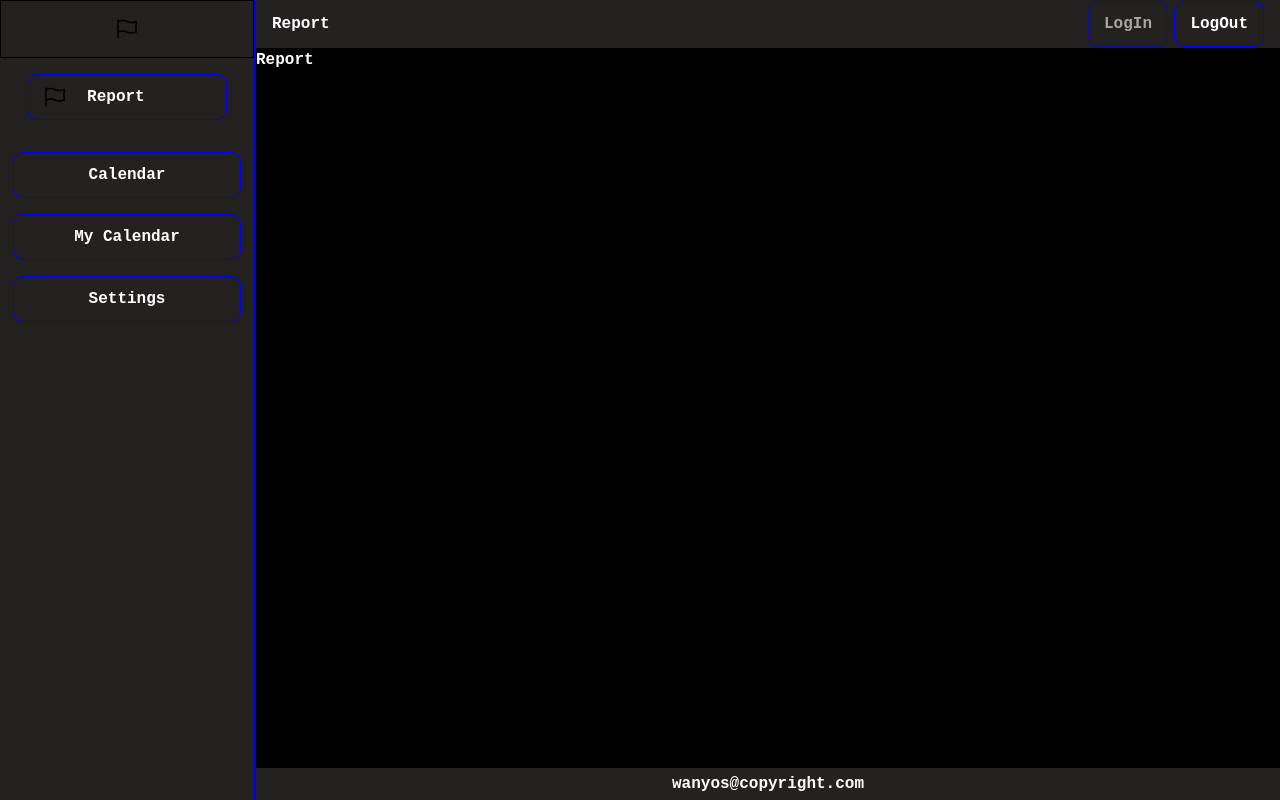
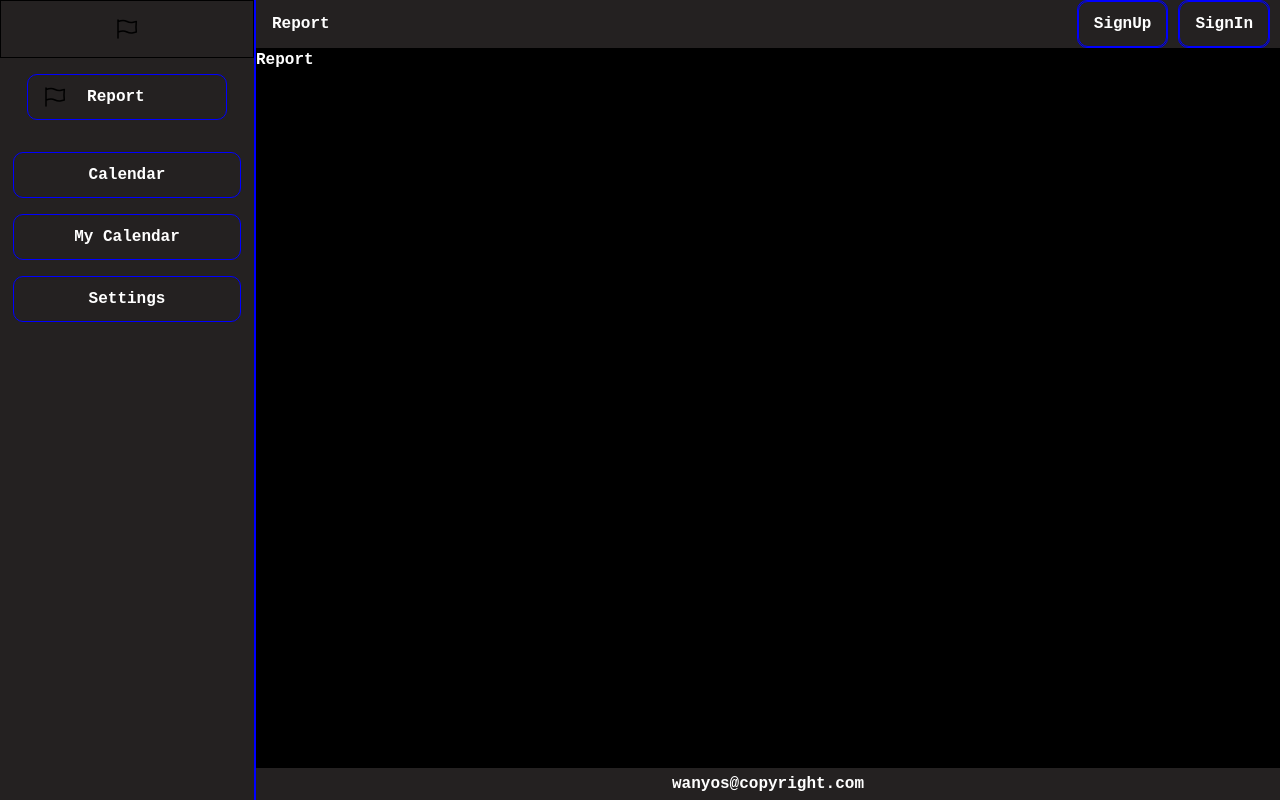
Before and after one commit to wanyos/emt-calendar, a Vue app: page / in a window 1280 px wide. Built offline with nearby package versions, Linux system fonts and the light colour scheme.

Commit message:
changes in login

```diff
--- a/src/App.vue
+++ b/src/App.vue
@@ -53,6 +53,7 @@ const modalStore = useModal()
 }
 
 .header {
+  position: relative;
   grid-column: 2 / 4;
   grid-row: 1 / 2;
   display: flex;
--- a/src/components/login/Login.vue
+++ b/src/components/login/Login.vue
@@ -1,7 +1,8 @@
 <template>
   <div class="header__div-login">
-    <Button text="LogIn" :is-disabled="isLogin" @click.prevent="showModalLogin" />
-    <Button text="LogOut" :is-disabled="!isLogin" @click.prevent="deleteUserInfo" />
+    <Button v-if="!isLogin" class="button" text="SignUp" @click.prevent="showModalLogin(true)" />
+    <Button v-if="!isLogin" class="button" text="SignIn" @click.prevent="showModalLogin(false)" />
+    <Button v-if="isLogin" class="button" text="LogOut" @click.prevent="deleteUserInfo" />
   </div>
 </template>
 
@@ -9,21 +10,21 @@
 import Button from '@/components/global-components/Button.vue'
 import { useUserInfo } from '@/stores/userInfoStore'
 import { useModal } from '@/stores/modalStore'
-import { computed } from 'vue'
 
-const { user, deleteUserInfo } = useUserInfo()
+const { isLogin, deleteUserInfo } = useUserInfo()
 const { showModalLogin } = useModal()
 
-const isLogin = computed(() => user.id !== undefined)
-
+console.log('login', isLogin)
 
 </script>
 
 <style lang="css" scoped>
 .header__div-login {
-  width: 11rem;
   display: flex;
-  justify-content: space-between;
-  margin-right: 1rem;
+}
+
+.button {
+  margin-right: 10px;
+  padding: 0;
 }
 </style>
--- a/src/components/modals/ModalLogin.vue
+++ b/src/components/modals/ModalLogin.vue
@@ -5,7 +5,7 @@
         <div class="section__modal-div">
 
         <section class="section__header">
-          <label>LOGIN</label>
+          <label>{{ props.title }}</label>
           <button @click="closeModal">X</button>
         </section>
 
@@ -21,7 +21,7 @@
                 <input type="password" name="password" v-model="password" />
               </div>
 
-              <button @click.prevent="setLogin">Sent</button>
+              <button @click.prevent="login">Sent</button>
             </form>
           </section>
 
@@ -33,19 +33,26 @@
 
 <script setup>
 import Modal from '@/components/modals/Modal.vue'
-import { useModal } from '@/stores/modalStore';
-import { setNewUser } from '@/stores/userInfoStore'
+import { useModal } from '@/stores/modalStore'
+import { useUserInfo } from '@/stores/userInfoStore'
 import { ref } from 'vue'
 
+const props = defineProps({
+  title: {
+    type: String,
+    required: true
+  }
+})
 
 const { closeModal } = useModal()
+const { setNewUser, setLogin } = useUserInfo()
 
 const email = ref('')
 const password = ref('')
-const auth = getAuth();
 
-const setLogin = () => {
- setNewUser(email, password)
+const login = () => {
+  props.title === 'SignUp' ?  setNewUser(email, password) : setLogin(email, password)
+ closeModal()
 }
 
 </script>
--- a/src/stores/modalStore.js
+++ b/src/stores/modalStore.js
@@ -1,18 +1,22 @@
 import { defineStore } from 'pinia'
-import { ref } from 'vue'
+import { ref, shallowRef, h } from 'vue'
 import ModalLogin from '@/components/modals/ModalLogin.vue'
 
 export const useModal = defineStore('useModal', () => {
   const showModal = ref(false)
-  const modalComponent = ref()
+  let modalComponent = shallowRef()
 
   const closeModal = () => {
     showModal.value = false
   }
 
-  const showModalLogin = () => {
+  const showModalLogin = (signup) => {
+    let titleModal = signup ? 'SignUp' : 'SignIn'
+    const modal = h(ModalLogin, {
+      title: titleModal
+    })
     showModal.value = true
-    modalComponent.value = ModalLogin
+    modalComponent.value = modal
   }
 
   return { showModal, modalComponent, showModalLogin, closeModal }
--- a/src/stores/userInfoStore.js
+++ b/src/stores/userInfoStore.js
@@ -1,22 +1,43 @@
 import { defineStore } from 'pinia'
-import { reactive, ref } from 'vue'
-import { getAuth, createUserWithEmailAndPassword } from 'firebase/auth'
+import { reactive, ref, computed } from 'vue'
+import { getAuth, createUserWithEmailAndPassword, signInWithEmailAndPassword } from 'firebase/auth'
 
 export const useUserInfo = defineStore('useUserInfo', () => {
   const email = ref('')
   const password = ref('')
   const user = reactive({
-    id: '',
-    name: ''
+    id: undefined,
+    name: undefined
   })
 
+  const isLogin = computed(() => user.id !== undefined && user.name !== undefined )
+
   const setNewUser = (email, password) => {
+    const auth = getAuth()
     createUserWithEmailAndPassword(auth, email.value, password.value).then((userCredential) => {
       console.log('firebase', userCredential)
       const user = userCredential.user
       console.log('user', user)
     }).catch((error) => {
       console.log('error')
+    })
+  }
+
+  const setLogin = (email, password) => {
+    const auth = getAuth()
+    signInWithEmailAndPassword(auth, email.value, password.value).then((userCredential) => {
+      const usr = userCredential.user
+      // console.log('credential', userCredential.user)
+      // console.log('user', usr)
+      // console.log('uid', usr.uid)
+
+      user.id = usr.uid
+      user.name = usr.email
+      console.log(user.id)
+      console.log(user.name)
+
+    }).catch((error) => {
+      console.log('error', error)
     })
   }
 
@@ -28,7 +49,8 @@ export const useUserInfo = defineStore('useUserInfo', () => {
   const deleteUserInfo = () => {
     user.id = undefined
     user.name = undefined
+    console.log('delete', user.id)
   }
 
-  return { user, setUserInfo, deleteUserInfo, setNewUser }
+  return { user, setUserInfo, deleteUserInfo, setNewUser, setLogin, isLogin }
 })
```
